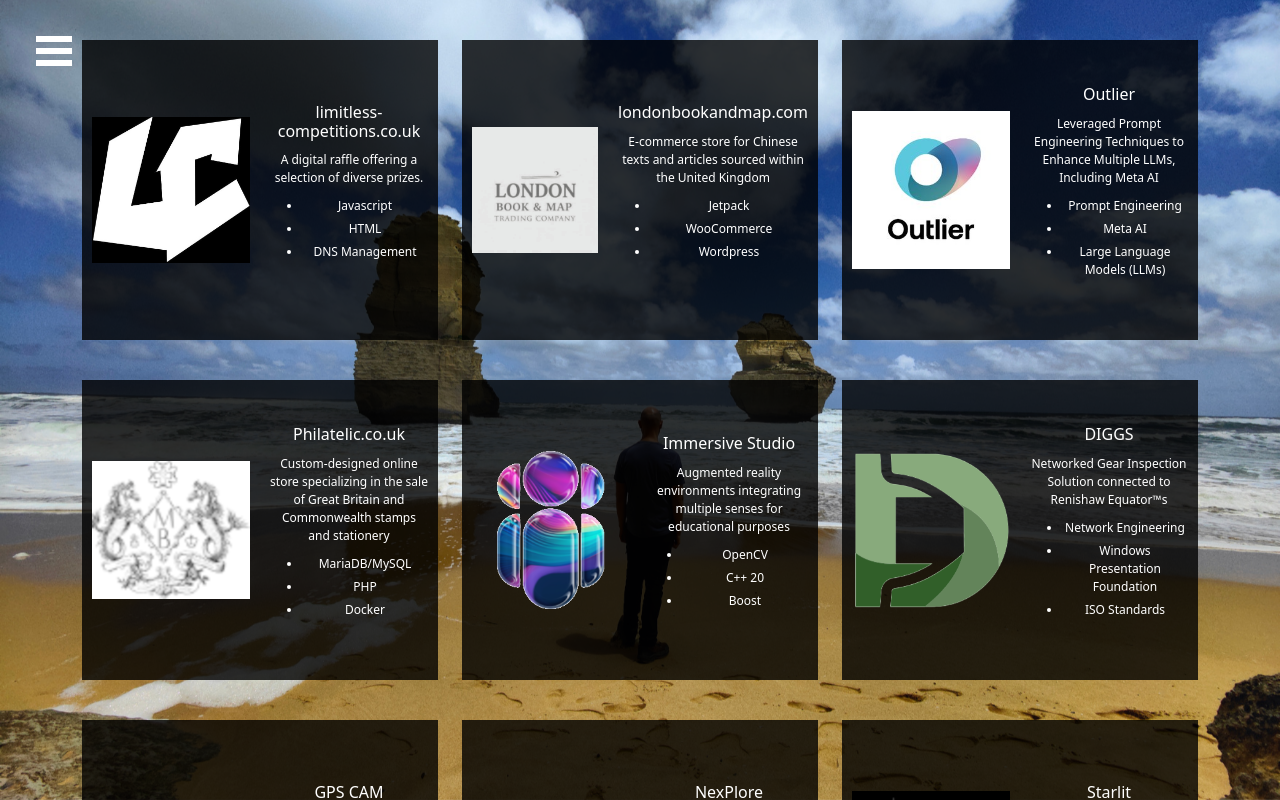
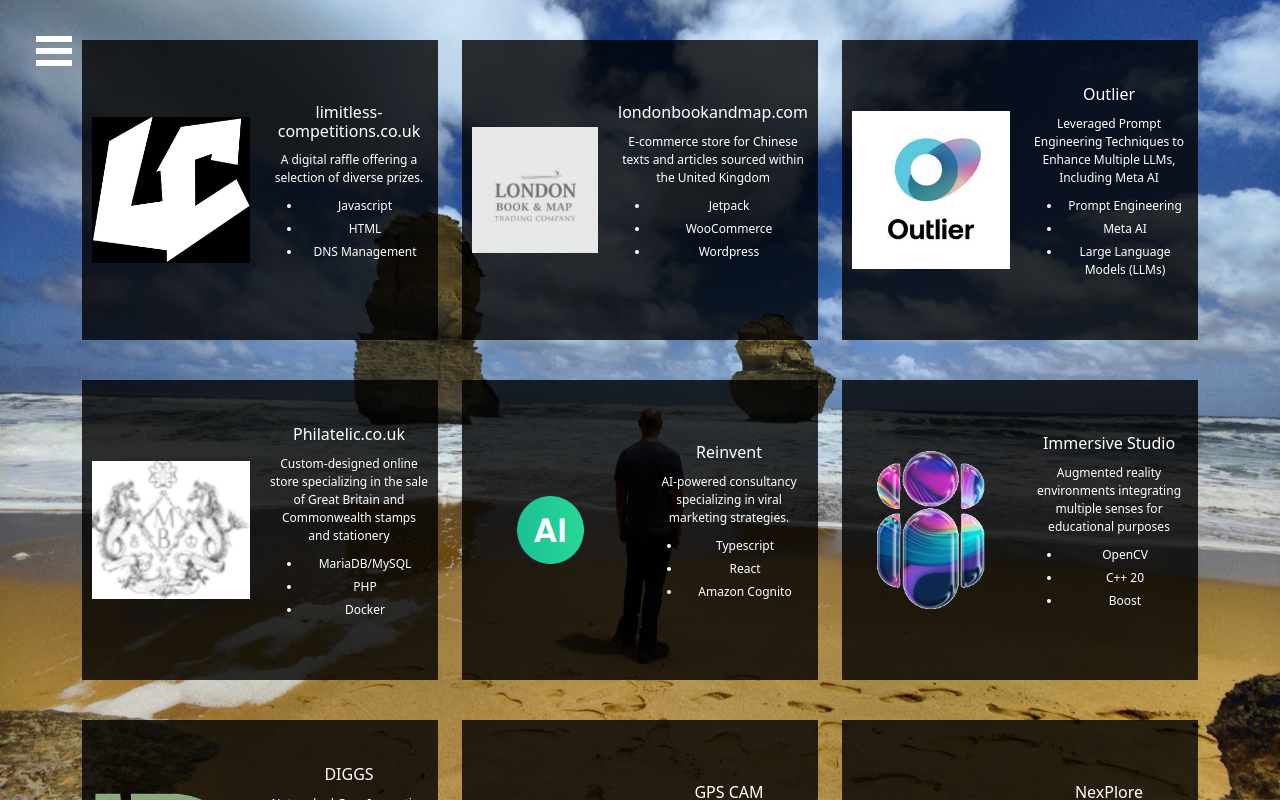
Before and after one commit to Holgenberg/holgate-automation-limited, a React (Create React App) app: page /portfolio in a window 1280 px wide. Built offline with nearby package versions, Linux system fonts and the light colour scheme.

Commit message:
Added Reinvent Case Study

```diff
--- a/src/components/CaseStudy.css
+++ b/src/components/CaseStudy.css
@@ -19,6 +19,8 @@
 	max-width: 100%;
 	height: auto;
 	display: block; /* Ensures image behaves as a block element */
+	margin-left: auto;
+	margin-right: auto;
 }
 
 .textContainer {
--- a/src/components/CaseStudyCollection.js
+++ b/src/components/CaseStudyCollection.js
@@ -10,6 +10,7 @@
 import LondonBookAndMapLogo from '../images/london_book_and_map_logo.jpg';
 import OutlierLogo from '../images/outlier_logo.jpg';
 import LimitlessCompetitionsLogo from '../images/limitless_competitions_logo.jpg';
+import ReinventLogo from '../images/reinvent_logo.png';
 
 const CaseStudyCollection = () => {
 	const [windowWidth, setWindowWidth] = useState(window.innerWidth);
@@ -39,6 +40,7 @@
 	const outlierBulletPoints = ["Prompt Engineering", "Meta AI", "Large Language Models (LLMs)"]
 	const londonBookAndMapBulletPoints = ["Jetpack", "WooCommerce", "Wordpress"];
 	const limitlessCompetitionsBulletPoints = ["Javascript", "HTML", "DNS Management"];
+	const reinventBulletPoints = ["Typescript", "React", "Amazon Cognito"];
 
 	if (windowWidth > 768) {
 		return (
@@ -75,12 +77,21 @@
 						/>
 					</div>
 					<div className="col-4">
+						<CaseStudy caseStudyImage={ReinventLogo}
+							title="Reinvent"
+							brief="AI-powered consultancy specializing in viral marketing strategies."
+							bulletPoints={reinventBulletPoints}
+						/>
+					</div>
+					<div className="col-4">
 						<CaseStudy caseStudyImage={ImmersiveStudioLogo}
 							title="Immersive Studio"
 							brief="Augmented reality environments integrating multiple senses for educational purposes"
 							bulletPoints={immersiveStudioBulletPoints}
 						/>
 					</div>
+				</div>
+				<div className="row">
 					<div className="col-4">
 						<CaseStudy caseStudyImage={DIGGSLogo}
 							title="DIGGS"
@@ -88,9 +99,7 @@
 							bulletPoints={diggsBulletPoints}
 						/>
 					</div>
-				</div>
-				<div className="row">
-				<div className="col-4">
+					<div className="col-4">
 						<CaseStudy caseStudyImage={GPSCAMLogo}
 							title="GPS CAM"
 							brief="Computer Aided Manufacturing Solution for 5-Axis CNC of Gears"
@@ -102,14 +111,14 @@
 							brief="3D Asbestos Risk Visualization & Management Web App"
 							bulletPoints={nexPloreBulletPoints} />
 					</div>
+				</div>
+				<div className="row">
 					<div className="col-4">
 						<CaseStudy caseStudyImage={StarlitLogo}
 							title="Starlit"
 							brief="Endless Runner Mobile Game for Google Play Store"
 							bulletPoints={starlitBulletPoints} />
 					</div>
-				</div>
-				<div className="row">
 					<div className="col-4">
 						<CaseStudy caseStudyImage={WardenLogo}
 							title="Warden"
@@ -139,6 +148,10 @@
 				<CaseStudy caseStudyImage={PhilatelicLogo}
 					title="Philatelic.co.uk"
 					brief="Custom-designed online store specializing in the sale of Great Britain and Commonwealth stamps and stationery"
+					bulletPoints={philatelicBulletPoints} />
+				<CaseStudy caseStudyImage={ReinventLogo}
+					title="Reinvent"
+					brief="AI-powered consultancy specializing in viral marketing strategies."
 					bulletPoints={philatelicBulletPoints} />
 				<CaseStudy caseStudyImage={ImmersiveStudioLogo}
 					title="Immersive Studio"
```
Also changed, not shown: src/images/reinvent_logo.png (added).
